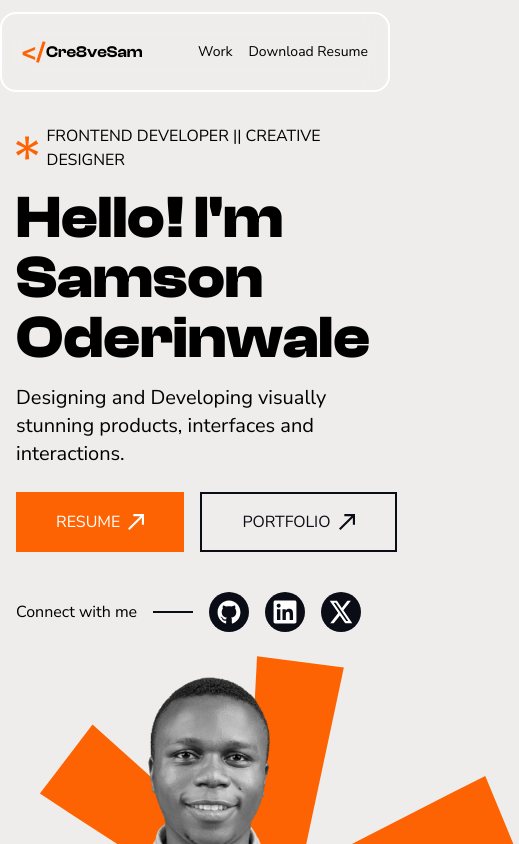
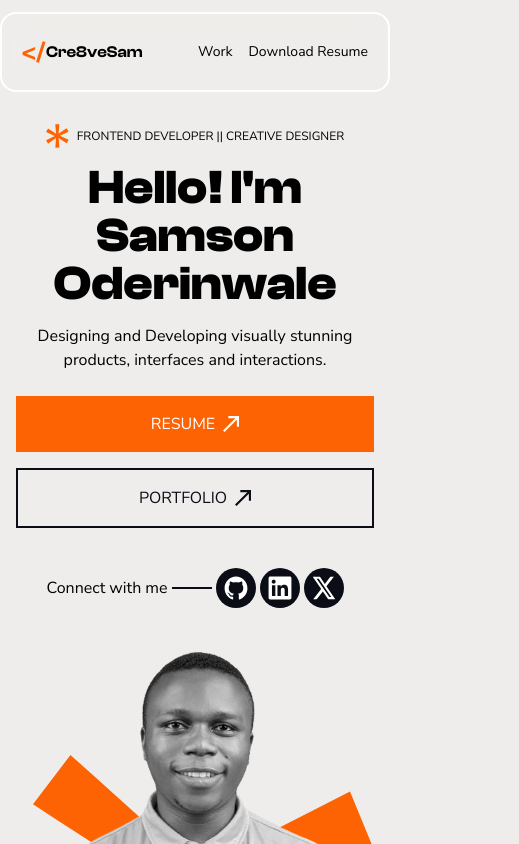
Before and after one commit to samzyconcepts/samzy-portfolio, a React (Vite) app: page / in a window 390 px wide. Shown: the top 844 px of the page, 519 px wide, since content can reach past the window. Built offline with nearby package versions, Linux system fonts and the light colour scheme.

Commit message:
updated hero section responsiveness

```diff
--- a/src/components/Hero.jsx
+++ b/src/components/Hero.jsx
@@ -6,24 +6,26 @@ const Hero = () => {
     return (
         <header className="container grid lg:grid-cols-2 justify-between items-center gap-6 pt-5 lg:pt-0">
             <div>
-                <div className="flex items-center gap-2">
+                <div className="flex items-center gap-2 justify-center sm:justify-normal">
                     <StarSVG />
-                    <h4>FRONTEND DEVELOPER || CREATIVE DESIGNER</h4>
+                    <h4 className="text-xs sm:text-base">
+                        FRONTEND DEVELOPER || CREATIVE DESIGNER
+                    </h4>
                 </div>
 
-                <h1 className="text-6xl font-clash font-bold my-4">
+                <h1 className="text-5xl sm:text-6xl font-clash font-bold my-4 text-center sm:text-left">
                     Hello! I&apos;m <br /> Samson Oderinwale
                 </h1>
-                <p className="text-xl">
+                <p className="text-base sm:text-xl text-center sm:text-left">
                     Designing and Developing visually stunning products, interfaces and
                     interactions.
                 </p>
-                <div className="flex gap-4 mt-6">
+                <div className="flex flex-col sm:flex-row gap-4 mt-6">
                     <a
                         href={resume}
                         id="Samson resume"
                         download
-                        className="btn-primary flex items-center gap-2">
+                        className="btn-primary flex items-center justify-center gap-2">
                         RESUME
                         <svg
                             xmlns="http://www.w3.org/2000/svg"
@@ -38,7 +40,7 @@ const Hero = () => {
                             />
                         </svg>
                     </a>
-                    <button className="btn-secondary flex items-center gap-2">
+                    <button className="btn-secondary flex items-center justify-center gap-2">
                         PORTFOLIO
                         <svg
                             xmlns="http://www.w3.org/2000/svg"
@@ -54,7 +56,7 @@ const Hero = () => {
                         </svg>
                     </button>
                 </div>
-                <div className="mt-10 flex items-center gap-4">
+                <div className="mt-10 flex items-center justify-center sm:justify-normal gap-1 sm:gap-4">
                     <p>Connect with me</p>
 
                     <hr className="w-10 border-t-2 border-black" />
@@ -126,7 +128,7 @@ const Hero = () => {
                     height="515"
                     viewBox="0 0 503 515"
                     fill="none"
-                    className="absolute -z-10">
+                    className="absolute -z-10 w-full">
                     <path
                         d="M305.566 264.331L464.113 212.917L502.391 200.156L469.274 119.914L432.95 138.315L284.661 214.22L319.419 51.3274L327.854 11.5133L241.044 0.162864L238.96 40.8075L230.669 207.16L106.88 95.6814L76.5084 68.5599L23.8738 137.59L57.5845 159.764L197.582 250.212L39.0362 301.626L0.757632 314.387L33.875 394.629L70.1991 376.228L218.488 300.323L183.73 463.216L175.294 503.03L262.105 514.38L264.189 473.735L272.48 307.383L396.268 418.861L426.64 445.983L479.275 376.953L445.564 354.779L305.566 264.331Z"
                         fill="#FD6303"
--- a/src/components/Work.jsx
+++ b/src/components/Work.jsx
@@ -12,7 +12,7 @@ const Work = () => {
                 <Skill />
                 <div className="flex items-center gap-2">
                     <StarSVG />
-                    <h4>FEATURED PROJECTS</h4>
+                    <h4 className="text-xs sm:text-base">FEATURED PROJECTS</h4>
                 </div>
                 <h2 className="font-clash text-5xl my-6">Recent Works</h2>
 
```
